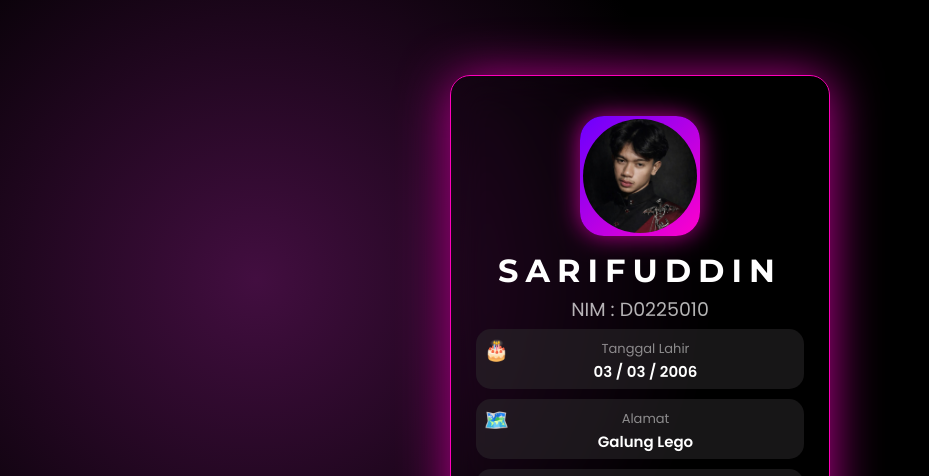
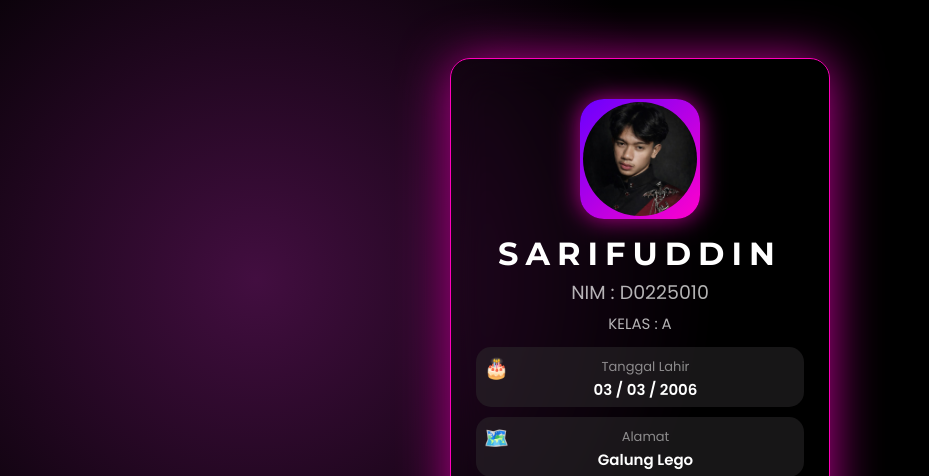
Before and after one commit to adededek022-ops/id-card_ADE, a plain HTML site: page index.html in a window 1280 px wide. Shown: the top 476 px of the page, without its empty margins (0-929 px from the left). Drawn offline with Linux system fonts and the light colour scheme.

Commit message:
Update index.html

```diff
--- a/index.html
+++ b/index.html
@@ -33,6 +33,7 @@
 
       <h1>SARIFUDDIN</h1>
       <div class="nim">NIM : D0225010</div>
+      <div class="KELAS">KELAS : A</div>
 
       <div class="info">
         <div class="item">
```
